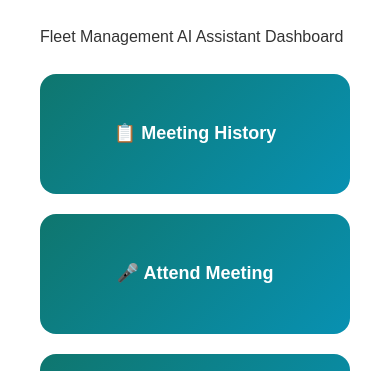
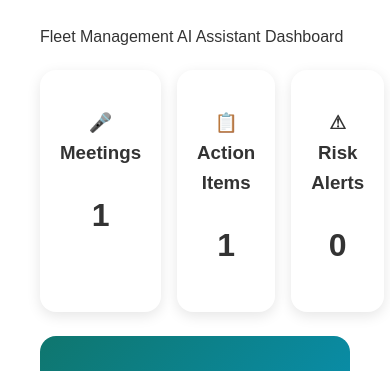
Before and after one commit to jdermlife/fleetmanagement, a React (Vite) app in the folder frontend/: page /ai-dashboard in a window 390 px wide. Shown: the part 334-705 px from the top of the page. Built offline with nearby package versions, Linux system fonts and the light colour scheme; no server answers.

Commit message:
commit and push

```diff
--- a/frontend/src/index.css
+++ b/frontend/src/index.css
@@ -414,6 +414,28 @@ th { color: var(--dark-gold); }
   box-shadow: 0 10px 24px rgba(0,0,0,0.25);
 }
 
+.stat-card {
+  background: white;
+  border-radius: 16px;
+  padding: 20px;
+  text-align: center;
+  box-shadow: 0 4px 14px rgba(0,0,0,0.1);
+}
 
+.ai-card {
+  display: flex;
+  align-items: center;
+  justify-content: center;
+  min-height: 120px;
+  text-decoration: none;
+  color: white;
+  font-weight: 700;
+  border-radius: 16px;
+  background: linear-gradient(
+    135deg,
+    #0f766e,
+    #0891b2
+  );
+}
 
 }
--- a/frontend/src/pages/ai/AIDashboard.tsx
+++ b/frontend/src/pages/ai/AIDashboard.tsx
@@ -2,13 +2,44 @@ import { Link } from 'react-router-dom'
 
 export default function AIDashboard() {
 return (
-    <div style={{ padding: '24px' }}>
-      <h1>🤖 AI Operations Center</h1>
+<div style={{ padding: '24px' }}> <h1>🤖 AI Operations Center</h1>
+
 
   <p>
     Fleet Management AI Assistant Dashboard
   </p>
 
+  {/* STATISTICS */}
+  <div
+    style={{
+      display: 'grid',
+      gridTemplateColumns: 'repeat(4,1fr)',
+      gap: '16px',
+      marginTop: '20px',
+    }}
+  >
+    <div className="stat-card">
+      <h3>🎤 Meetings</h3>
+      <h1>1</h1>
+    </div>
+
+    <div className="stat-card">
+      <h3>📋 Action Items</h3>
+      <h1>1</h1>
+    </div>
+
+    <div className="stat-card">
+      <h3>⚠ Risk Alerts</h3>
+      <h1>0</h1>
+    </div>
+
+    <div className="stat-card">
+      <h3>🛡 Compliance</h3>
+      <h1>100%</h1>
+    </div>
+  </div>
+
+  {/* AI CARDS */}
   <div
     style={{
       display: 'grid',
@@ -50,5 +81,7 @@ export default function AIDashboard() {
     </Link>
   </div>
 </div>
+
+
 )
 }
```
Lines whose indentation alone changed are shown as unchanged.
